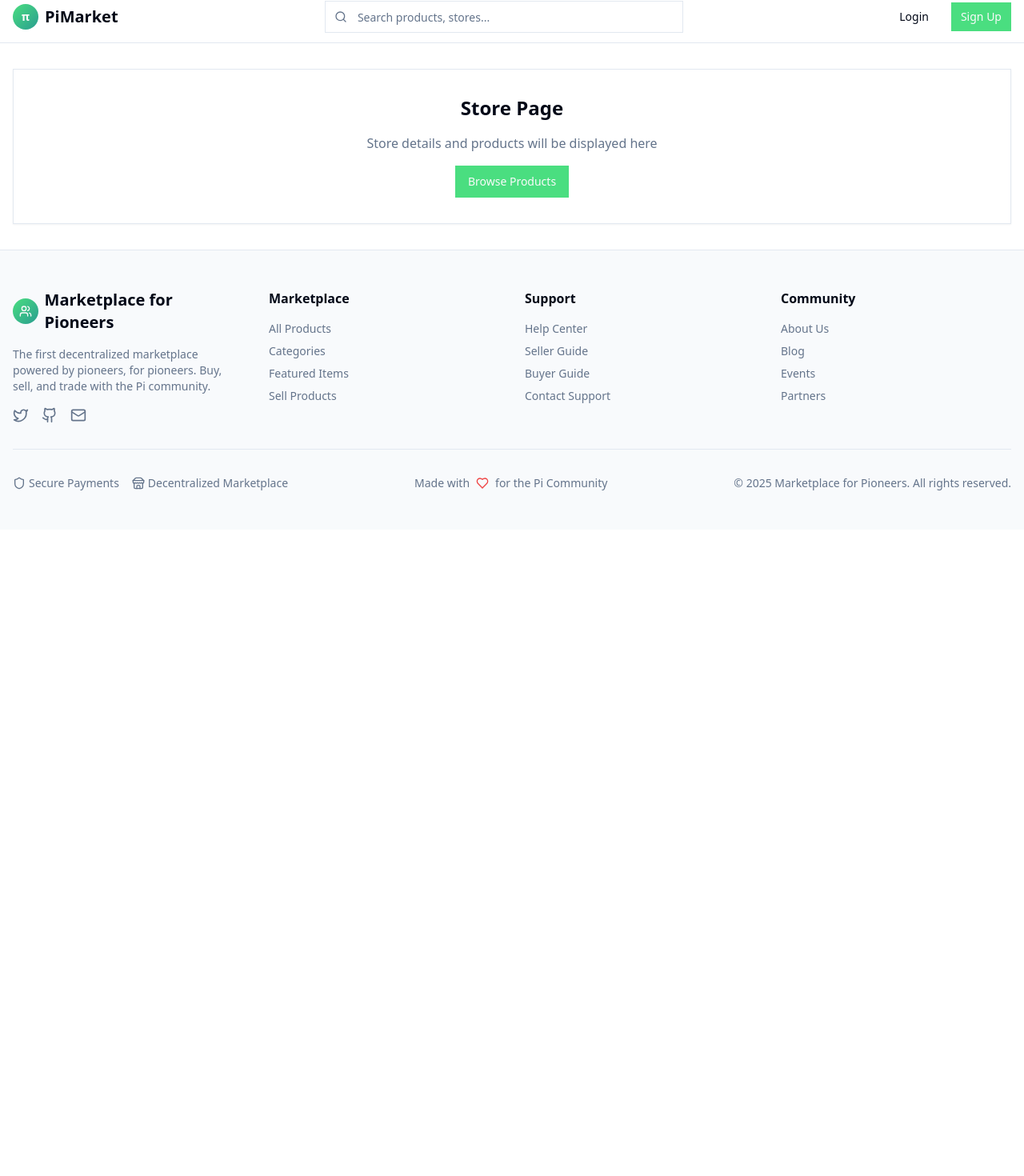
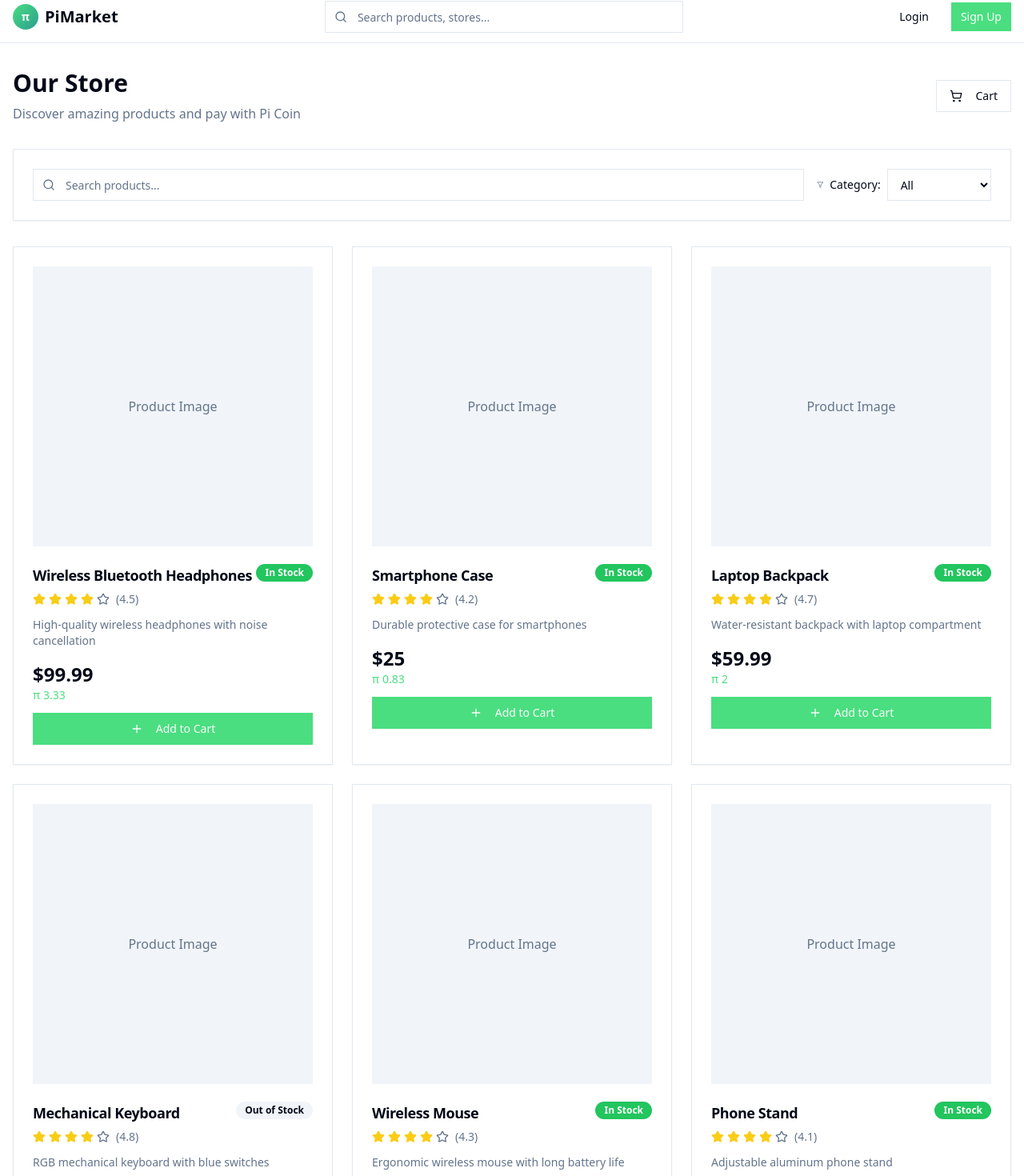
Before and after one commit to geotip2/marketplace-for-pi-, a React (Vite) app: page /store/1 in a window 1280 px wide. Shown: the part 11-1481 px from the top of the page at 80% size. Before the commit the page ends 800 px from the top, so only its background shows below. Built offline with nearby package versions, Linux system fonts and the light colour scheme.

Commit message:
Update StorePage.tsx

```diff
--- a/src/pages/StorePage.tsx
+++ b/src/pages/StorePage.tsx
@@ -1,15 +1,264 @@
+import { useState } from 'react';
+import { Card, CardContent, CardHeader, CardTitle, CardFooter } from '@/components/ui/card';
+import { Button } from '@/components/ui/button';
+import { Badge } from '@/components/ui/badge';
+import { Input } from '@/components/ui/input';
+import { Label } from '@/components/ui/label';
+import { ShoppingCart, Search, Star, Filter, Plus } from 'lucide-react';
 
-import { Card, CardContent } from '@/components/ui/card';
-import { Button } from '@/components/ui/button';
+interface Product {
+  id: string;
+  name: string;
+  price: number;
+  piPrice: number;
+  description: string;
+  image: string;
+  category: string;
+  rating: number;
+  inStock: boolean;
+}
 
 const StorePage = () => {
+  const [searchTerm, setSearchTerm] = useState('');
+  const [selectedCategory, setSelectedCategory] = useState('all');
+  const [cart, setCart] = useState<Product[]>([]);
+
+  // Sample products data
+  const products: Product[] = [
+    {
+      id: '1',
+      name: 'Wireless Bluetooth Headphones',
+      price: 99.99,
+      piPrice: 3.33,
+      description: 'High-quality wireless headphones with noise cancellation',
+      image: '/api/placeholder/300/300',
+      category: 'electronics',
+      rating: 4.5,
+      inStock: true
+    },
+    {
+      id: '2',
+      name: 'Smartphone Case',
+      price: 25.00,
+      piPrice: 0.83,
+      description: 'Durable protective case for smartphones',
+      image: '/api/placeholder/300/300',
+      category: 'accessories',
+      rating: 4.2,
+      inStock: true
+    },
+    {
+      id: '3',
+      name: 'Laptop Backpack',
+      price: 59.99,
+      piPrice: 2.00,
+      description: 'Water-resistant backpack with laptop compartment',
+      image: '/api/placeholder/300/300',
+      category: 'accessories',
+      rating: 4.7,
+      inStock: true
+    },
+    {
+      id: '4',
+      name: 'Mechanical Keyboard',
+      price: 129.99,
+      piPrice: 4.33,
+      description: 'RGB mechanical keyboard with blue switches',
+      image: '/api/placeholder/300/300',
+      category: 'electronics',
+      rating: 4.8,
+      inStock: false
+    },
+    {
+      id: '5',
+      name: 'Wireless Mouse',
+      price: 35.00,
+      piPrice: 1.17,
+      description: 'Ergonomic wireless mouse with long battery life',
+      image: '/api/placeholder/300/300',
+      category: 'electronics',
+      rating: 4.3,
+      inStock: true
+    },
+    {
+      id: '6',
+      name: 'Phone Stand',
+      price: 15.99,
+      piPrice: 0.53,
+      description: 'Adjustable aluminum phone stand',
+      image: '/api/placeholder/300/300',
+      category: 'accessories',
+      rating: 4.1,
+      inStock: true
+    }
+  ];
+
+  const categories = ['all', 'electronics', 'accessories'];
+
+  const filteredProducts = products.filter(product => {
+    const matchesSearch = product.name.toLowerCase().includes(searchTerm.toLowerCase()) ||
+                         product.description.toLowerCase().includes(searchTerm.toLowerCase());
+    const matchesCategory = selectedCategory === 'all' || product.category === selectedCategory;
+    return matchesSearch && matchesCategory;
+  });
+
+  const addToCart = (product: Product) => {
+    setCart(prev => [...prev, product]);
+    // In a real app, you might want to use a context or state management
+  };
+
+  const getCartCount = () => cart.length;
+
   return (
-    <div className="container mx-auto px-4 py-8">
-      <Card>
-        <CardContent className="p-8 text-center">
-          <h1 className="text-2xl font-bold mb-4">Store Page</h1>
-          <p className="text-muted-foreground mb-4">Store details and products will be displayed here</p>
-          <Button>Browse Products</Button>
+    <div className="container mx-auto px-4 py-8 max-w-7xl">
+      {/* Header */}
+      <div className="flex flex-col sm:flex-row justify-between items-start sm:items-center mb-8 gap-4">
+        <div>
+          <h1 className="text-3xl font-bold">Our Store</h1>
+          <p className="text-muted-foreground mt-2">
+            Discover amazing products and pay with Pi Coin
+          </p>
+        </div>
+
+        {/* Cart Button */}
+        <Button variant="outline" className="relative">
+          <ShoppingCart className="h-4 w-4 mr-2" />
+          Cart
+          {getCartCount() > 0 && (
+            <Badge
+              variant="secondary"
+              className="ml-2 bg-primary text-primary-foreground"
+            >
+              {getCartCount()}
+            </Badge>
+          )}
+        </Button>
+      </div>
+
+      {/* Search and Filter Section */}
+      <Card className="mb-8">
+        <CardContent className="p-6">
+          <div className="flex flex-col sm:flex-row gap-4">
+            {/* Search */}
+            <div className="flex-1 relative">
+              <Search className="absolute left-3 top-3 h-4 w-4 text-muted-foreground" />
+              <Input
+                placeholder="Search products..."
+                value={searchTerm}
+                onChange={(e) => setSearchTerm(e.target.value)}
+                className="pl-10"
+              />
+            </div>
+
+            {/* Category Filter */}
+            <div className="flex items-center gap-2">
+              <Filter className="h-4 w-4 text-muted-foreground" />
+              <Label htmlFor="category" className="whitespace-nowrap">Category:</Label>
+              <select
+                id="category"
+                value={selectedCategory}
+                onChange={(e) => setSelectedCategory(e.target.value)}
+                className="flex h-10 w-full rounded-md border border-input bg-background px-3 py-2 text-sm ring-offset-background focus:outline-none focus:ring-2 focus:ring-ring focus:ring-offset-2"
+              >
+                {categories.map(category => (
+                  <option key={category} value={category}>
+                    {category.charAt(0).toUpperCase() + category.slice(1)}
+                  </option>
+                ))}
+              </select>
+            </div>
+          </div>
+        </CardContent>
+      </Card>
+
+      {/* Products Grid */}
+      <div className="grid grid-cols-1 sm:grid-cols-2 lg:grid-cols-3 gap-6">
+        {filteredProducts.map((product) => (
+          <Card key={product.id} className="hover:shadow-lg transition-shadow">
+            <CardHeader className="pb-3">
+              <div className="aspect-square w-full bg-muted rounded-lg mb-4 flex items-center justify-center">
+                <span className="text-muted-foreground">Product Image</span>
+              </div>
+              <div className="flex justify-between items-start">
+                <CardTitle className="text-lg">{product.name}</CardTitle>
+                <Badge
+                  variant={product.inStock ? "default" : "secondary"}
+                  className={product.inStock ? "bg-green-500" : ""}
+                >
+                  {product.inStock ? "In Stock" : "Out of Stock"}
+                </Badge>
+              </div>
+              <div className="flex items-center gap-1">
+                {[...Array(5)].map((_, i) => (
+                  <Star
+                    key={i}
+                    className={`h-4 w-4 ${
+                      i < Math.floor(product.rating)
+                        ? 'fill-yellow-400 text-yellow-400'
+                        : 'text-muted-foreground'
+                    }`}
+                  />
+                ))}
+                <span className="text-sm text-muted-foreground ml-1">
+                  ({product.rating})
+                </span>
+              </div>
+            </CardHeader>
+
+            <CardContent className="pb-3">
+              <p className="text-muted-foreground text-sm mb-4">
+                {product.description}
+              </p>
+
+              <div className="flex justify-between items-center">
+                <div>
+                  <p className="text-2xl font-bold">${product.price}</p>
+                  <p className="text-sm text-primary font-medium">
+                    π {product.piPrice}
+                  </p>
+                </div>
+              </div>
+            </CardContent>
+
+            <CardFooter>
+              <Button
+                className="w-full"
+                disabled={!product.inStock}
+                onClick={() => addToCart(product)}
+              >
+                <Plus className="h-4 w-4 mr-2" />
+                Add to Cart
+              </Button>
+            </CardFooter>
+          </Card>
+        ))}
+      </div>
+
+      {/* Empty State */}
+      {filteredProducts.length === 0 && (
+        <Card>
+          <CardContent className="p-8 text-center">
+            <p className="text-muted-foreground mb-4">No products found</p>
+            <Button
+              variant="outline"
+              onClick={() => {
+                setSearchTerm('');
+                setSelectedCategory('all');
+              }}
+            >
+              Clear Filters
+            </Button>
+          </CardContent>
+        </Card>
+      )}
+
+      {/* Pi Payment Promotion */}
+      <Card className="mt-8 bg-primary text-primary-foreground">
+        <CardContent className="p-6 text-center">
+          <h3 className="text-xl font-bold mb-2">Pay with Pi Coin</h3>
+          <p className="opacity-90">
+            Get 5% bonus when you pay with Pi Coin! Secure, fast, and easy payments.
+          </p>
         </CardContent>
       </Card>
     </div>
```
